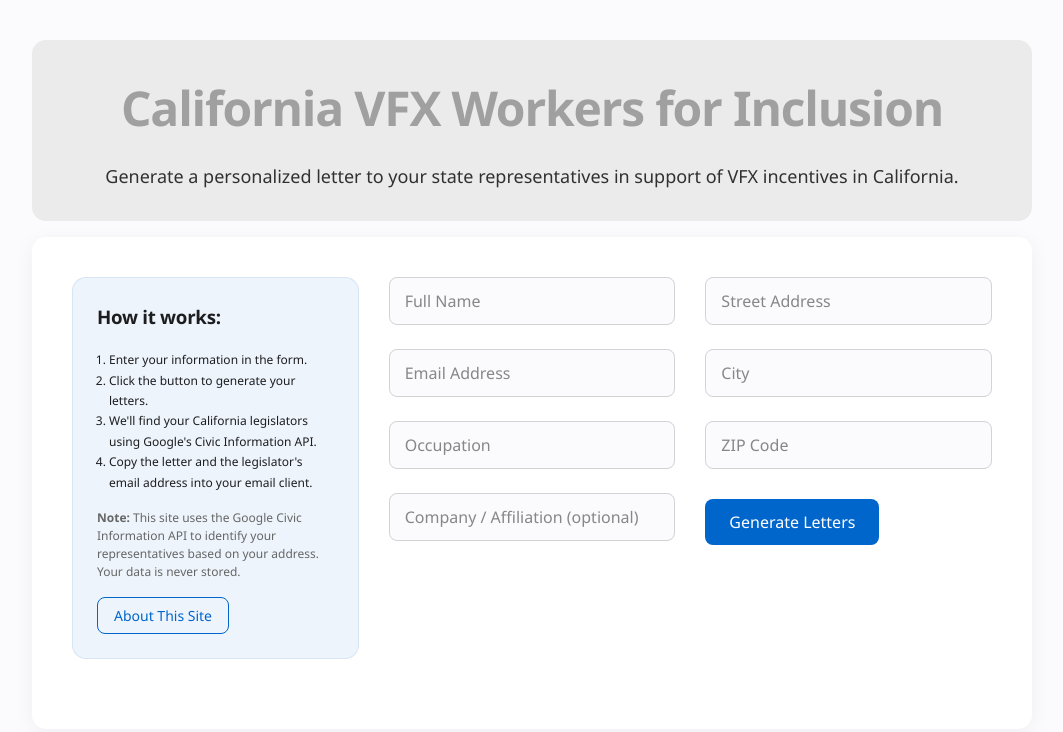
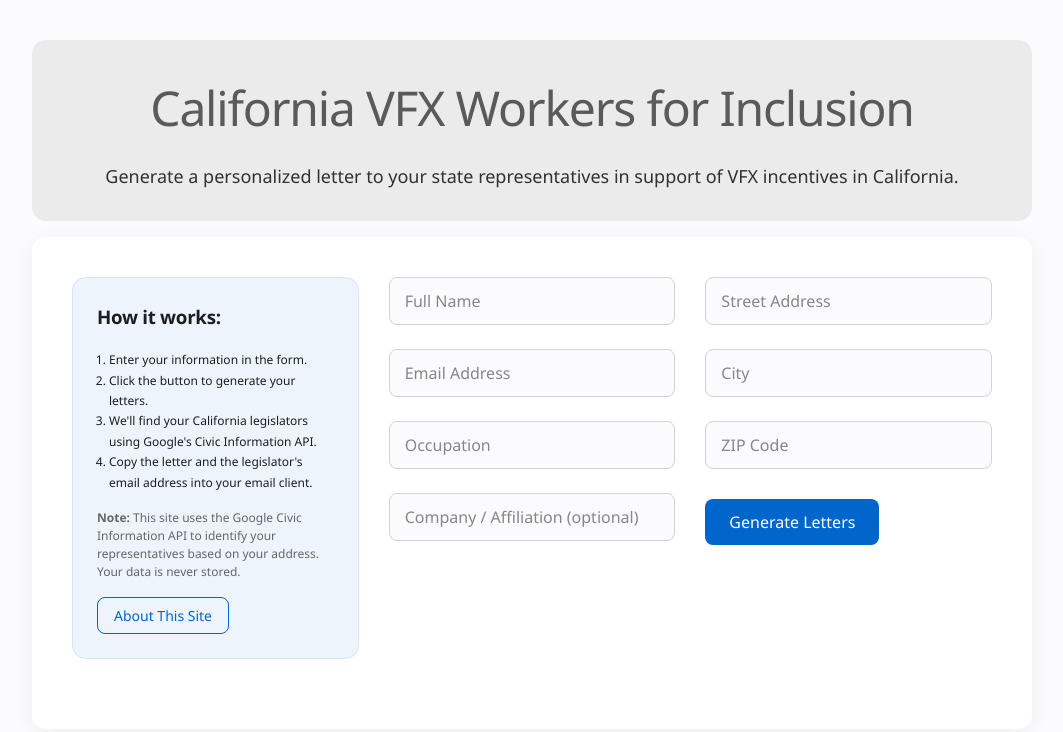
Before and after one commit to Sam-Winkler/CalPost, a plain HTML site: page index.html in a window 1280 px wide. Shown: the whole page, without its empty margins (108-1171 px from the left). Drawn offline with Linux system fonts and the light colour scheme.

Commit message:
updated styling

```diff
--- a/index.html
+++ b/index.html
@@ -169,6 +169,8 @@
                     specific purpose and hopefully will help amplify the voices of VFX workers in California who are
                     advocating for fair treatment in the state's film incentive programs.</p>
 
+                <p>Thanks for checking it out! -- <a href="http://www.samwinkler.com">Sam Winkler</a></p>
+
             </div>
         </div>
     </div>
--- a/styles.css
+++ b/styles.css
@@ -22,10 +22,10 @@ header {
 
 h1 {
     margin: 0;
-    font-weight: 700;
+    font-weight: 500;
     font-size: 48px;
     letter-spacing: -0.025em;
-    color: rgba(160, 160, 160);
+    color: rgba(90, 90, 90);
 }
 
 header p {
```
